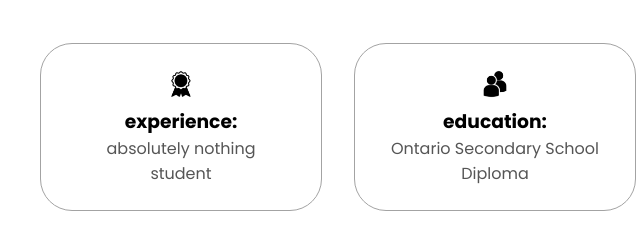
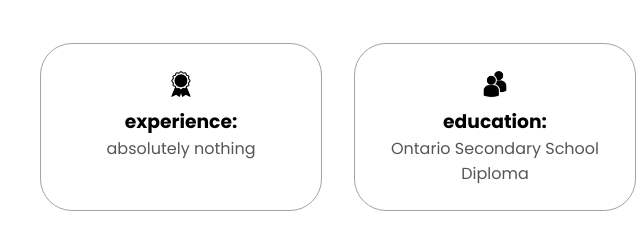
Before and after one commit to sweavertheslayr/sweavertheslayr.github.io, a plain HTML site: page index.html in a window 1280 px wide. Shown: the part 997-1237 px from the top of the page, 484-1124 px from the left. Drawn offline with Linux system fonts and the light colour scheme.

Commit message:
removed a single word

```diff
--- a/index.html
+++ b/index.html
@@ -81,7 +81,7 @@
                             alt="experience icon"
                             class="icon">
                         <h3>experience:</h3>
-                        <p>absolutely nothing <br>student</p>
+                        <p>absolutely nothing <br></p>
                     </div>
                     <div class="details-container">
                         <img
```
